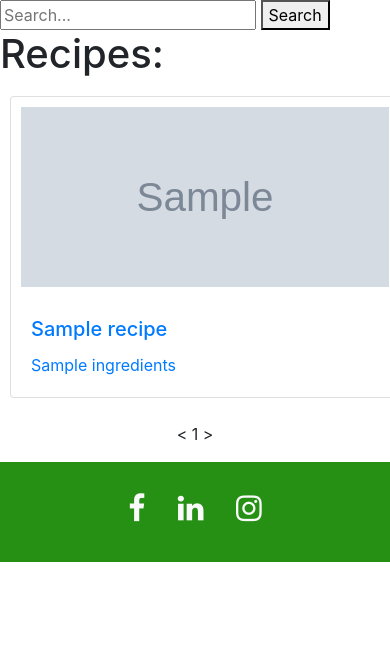
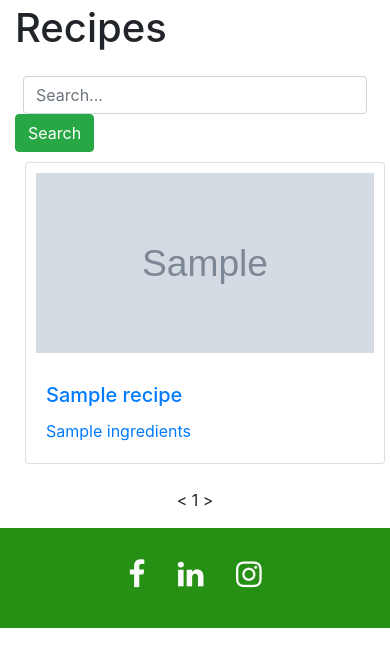
Before and after one commit to Code-Institute-Submissions/mendesfsweden-MilestoneProject3, a Flask app: page /recipes?page=1 in a window 390 px wide; the page is wider, and only the part inside the window is pictured. Shown: the part 75-742 px from the top of that part. Run offline with Flask 2, Linux system fonts and the light colour scheme; grey boxes marked "Sample" are stand-in pictures; a database or web service that is not in the repository returns one stand-in record (values such as "Sample title"); some libraries are stand-ins or nearby versions.

Commit message:
added pagination functionality edit search bar design and responsiveness added image to recipe.html view

```diff
--- a/app.py
+++ b/app.py
@@ -33,8 +33,14 @@ def get_recipes():
         page = int(page)
     except (TypeError, ValueError):
         return redirect('/recipes?page=1')
-    recipes=mongo.db.recipes.find() if not search else mongo.db.recipes.find({'name':re.compile(rf'{search}',re.I)})
-    return render_template('recipes.html', recipes=recipes.sort([("clicks",-1)]).skip((page-1)*6 if page > 1 else 0).limit(6), page=page if page > 0 else 1)
+    query={} if not search else {'name':re.compile(rf'{search}',re.I)}
+    count=mongo.db.recipes.count(query)
+    recipes=mongo.db.recipes.find(query)
+    prev=url_for('get_recipes', page=page-1, search=search) if page > 1 else None
+    nxt=url_for('get_recipes', page=page+1, search=search) if page*6 < count else None
+
+    return render_template('recipes.html', recipes=recipes.sort([("clicks",-1)]).skip((page-1)*6 if page > 1 else 0).limit(6), page=page if page > 0 else 1, prev=prev, nxt=nxt)
+
 
 @app.route('/add_recipe')
 def add_recipe():
--- a/templates/recipe.html
+++ b/templates/recipe.html
@@ -49,5 +49,8 @@
 	<ul>
 		<li>{{recipe.portions}}</li>
 	</ul>
+    <div class="text-center">
+	<img src="{{recipe.image}}" width="600vw">
+    </div>
 </div>
 	{% endblock %}
--- a/templates/recipes.html
+++ b/templates/recipes.html
@@ -1,12 +1,19 @@
 {% extends 'base.html' %}
 {% block content %}
-<div class="boxed">
-    <form method="GET">
+    <div class="container">
+    <div class="row row-cols-1 row-cols-md-3">
+        <div class="col mt-1">
+	<h1>Recipes</h1>
+        </div>
+        <div class="col mt-3">
+    <form class="form-inline" method="GET">
         <input type="hidden" name="page" value="1">
-        <input type="text" name="search" minlength="3" placeholder="Search...">
-        <button type="submit">Search</button>
+        <input class="form-control mx-2" type="text" name="search" minlength="3" placeholder="Search...">
+        <button class="btn btn-success" type="submit">Search</button>
     </form>
-	<h1>Recipes:</h1>
+        </div>
+    </div>
+    <div class="boxed ">
 		<div class="row row-cols-1 row-cols-md-3">
 			{% for rec in recipes %}
             <a href="{{url_for('get_recipe', recipe_id=rec._id)}}">
@@ -23,10 +30,21 @@
 			{% endfor %}
 		</div>
         <div class="text-center mb-3">
-		<a>&lt;</a>
+        <span>
+		{% if not prev %}
+            <a>&lt;</a>
+        {% else %}
+            <a href="{{prev}}">&lt;</a>
+        {% endif %}
 		<span>{{page}}</span>
-        <a>&gt;</a>
+        {% if not nxt %}
+            <a>&gt;</a>
+        {% else %}
+            <a href="{{nxt}}">&gt;</a>
+        {% endif %}
+
         </div>
     </div>
+</div>
 
 {% endblock %}
```
Also changed, not shown: static/style.css (line endings or trailing spaces). Lines whose indentation alone changed are shown as unchanged.
